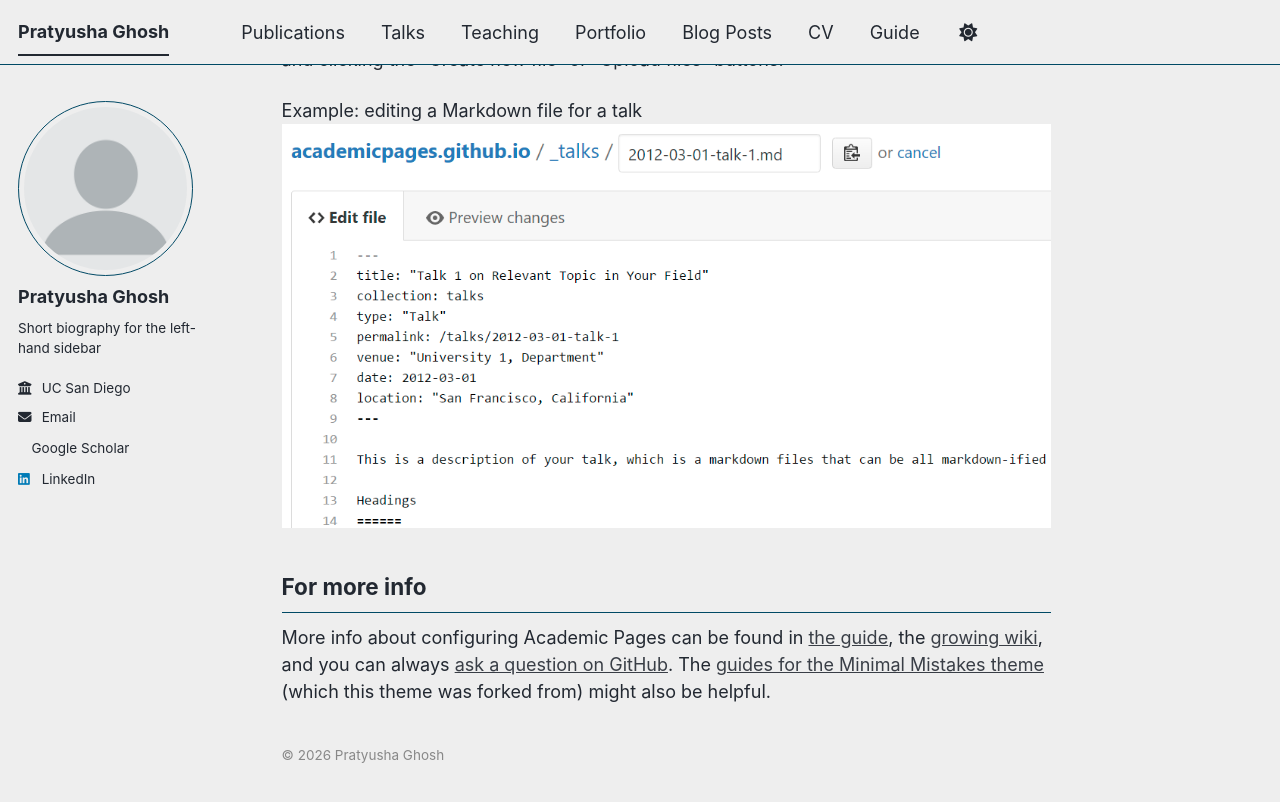
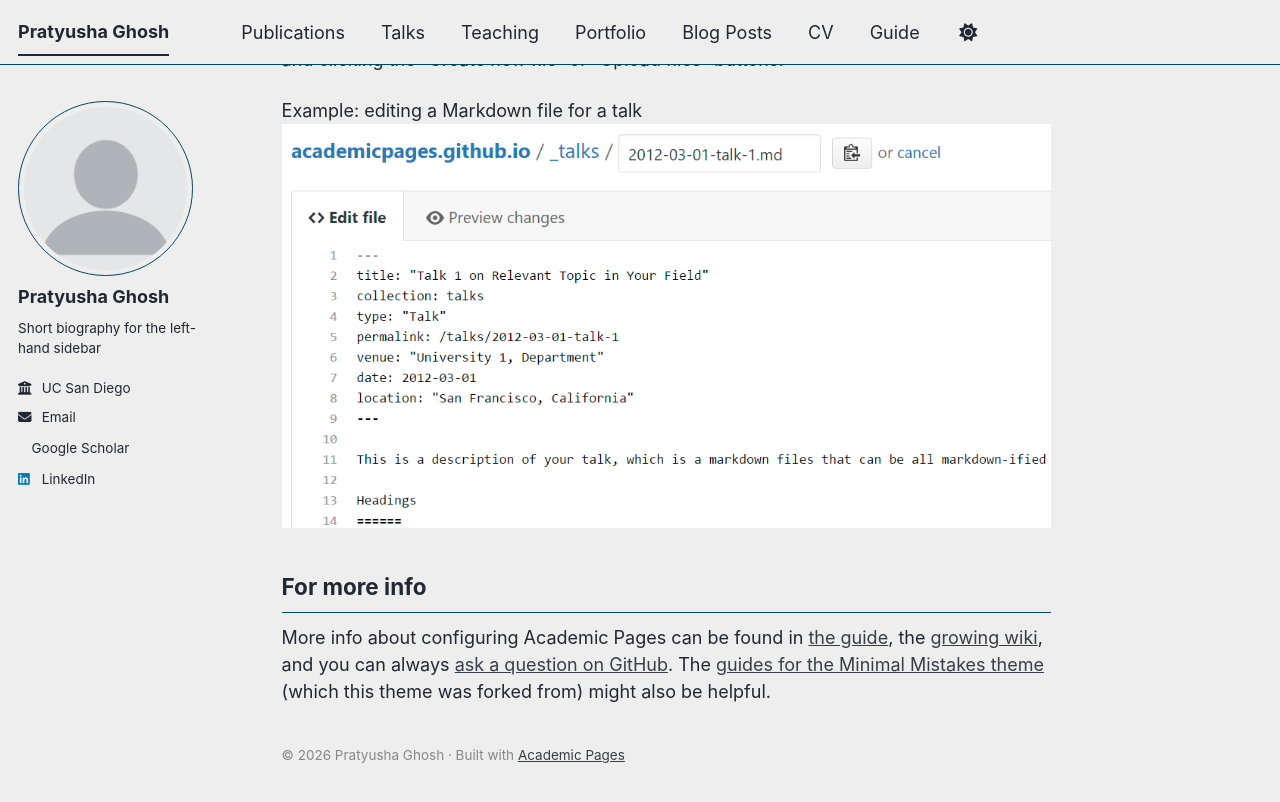
Before and after one commit to pratyusha-g/pratyusha-g.github.io, a Jekyll site: the page built from _pages/about.md, in a window 1280 px wide and 900 px high, scrolled down 2673 px. Shown: the top 802 px of the window. Built offline with Jekyll 4.4.1, drawn with Linux system fonts in a browser that asks for light colours; a style sheet for code colours, icons or effects is not loaded.

Commit message:
Update about.md

```diff
--- a/_pages/about.md
+++ b/_pages/about.md
@@ -57,5 +57,5 @@ More info about configuring Academic Pages can be found in [the guide](https://a
 
 
 <p style="font-size: 0.75em; color: #888; margin-top: 3em;">
-  &copy; {{ site.time | date: '%Y' }} {{ site.name | default: site.title }}
+  &copy; {{ site.time | date: '%Y' }} Pratyusha Ghosh · Built with <a href="https://github.com/academicpages/academicpages.github.io">Academic Pages</a>
 </p>
```
